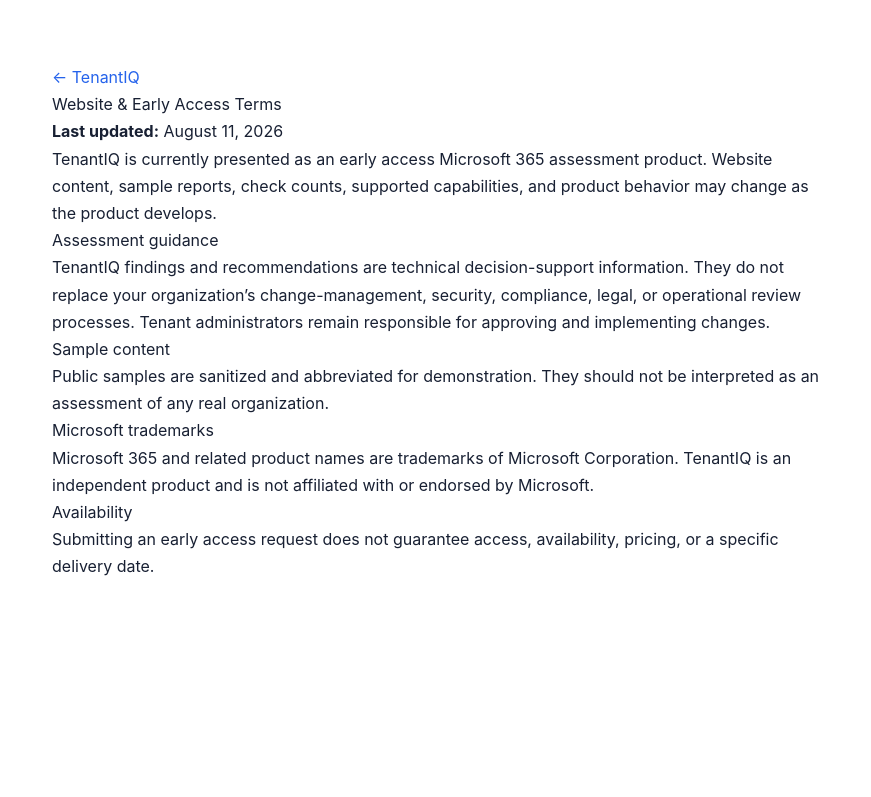
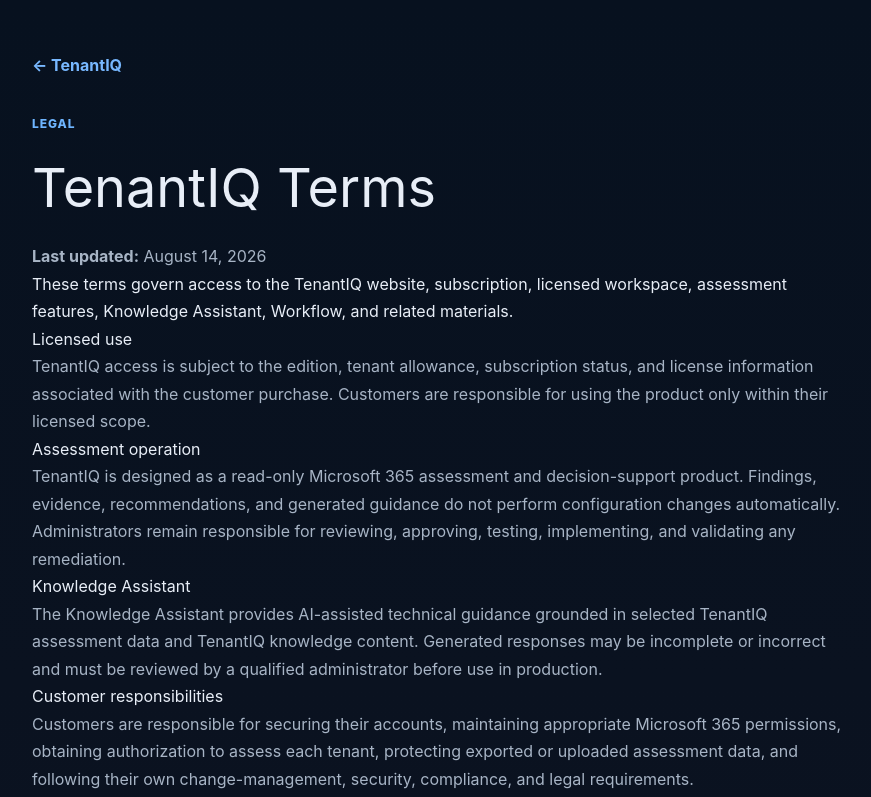
Before and after one commit to mbarsenas/TenantIQ-Web, a Next.js app: page /terms in a window 1280 px wide. Shown: the top 797 px of the page, without its empty margins (202-1073 px from the left). Built offline with nearby package versions, Linux system fonts and the light colour scheme.

Commit message:
Finish TenantIQ customer terms page

```diff
--- a/app/terms/page.jsx
+++ b/app/terms/page.jsx
@@ -1,18 +1,19 @@
-const text = { maxWidth: 820, margin: "0 auto", padding: "64px 24px 96px", fontFamily: "Inter, Arial, sans-serif", color: "#182033", lineHeight: 1.7 };
-export const metadata = { title: "Terms" };
-export default function TermsPage() {
-  return <main style={text}>
-    <a href="/" style={{ color: "#2563EB" }}>← TenantIQ</a>
-    <h1>Website & Early Access Terms</h1>
-    <p><strong>Last updated:</strong> August 11, 2026</p>
-    <p>TenantIQ is currently presented as an early access Microsoft 365 assessment product. Website content, sample reports, check counts, supported capabilities, and product behavior may change as the product develops.</p>
-    <h2>Assessment guidance</h2>
-    <p>TenantIQ findings and recommendations are technical decision-support information. They do not replace your organization’s change-management, security, compliance, legal, or operational review processes. Tenant administrators remain responsible for approving and implementing changes.</p>
-    <h2>Sample content</h2>
-    <p>Public samples are sanitized and abbreviated for demonstration. They should not be interpreted as an assessment of any real organization.</p>
-    <h2>Microsoft trademarks</h2>
-    <p>Microsoft 365 and related product names are trademarks of Microsoft Corporation. TenantIQ is an independent product and is not affiliated with or endorsed by Microsoft.</p>
-    <h2>Availability</h2>
-    <p>Submitting an early access request does not guarantee access, availability, pricing, or a specific delivery date.</p>
-  </main>;
-}
+export const metadata = { title: "Terms | TenantIQ" };
+const page={minHeight:"100vh",background:"linear-gradient(180deg,#07111f 0%,#0d1321 100%)",color:"#e8eef7",fontFamily:"Inter,Arial,sans-serif"};
+const wrap={maxWidth:860,margin:"0 auto",padding:"52px 24px 96px",lineHeight:1.72};
+const muted={color:"#a7b4c5"};
+export default function TermsPage(){return <main style={page}><article style={wrap}>
+<a href="/" style={{color:"#78b8ff",textDecoration:"none",fontWeight:700}}>← TenantIQ</a>
+<div style={{color:"#6eb5ff",fontSize:12,fontWeight:800,letterSpacing:".08em",textTransform:"uppercase",marginTop:34}}>Legal</div>
+<h1 style={{fontSize:"clamp(36px,6vw,54px)",margin:"8px 0 8px"}}>TenantIQ Terms</h1><p style={muted}><strong>Last updated:</strong> August 14, 2026</p>
+<p>These terms govern access to the TenantIQ website, subscription, licensed workspace, assessment features, Knowledge Assistant, Workflow, and related materials.</p>
+<h2>Licensed use</h2><p style={muted}>TenantIQ access is subject to the edition, tenant allowance, subscription status, and license information associated with the customer purchase. Customers are responsible for using the product only within their licensed scope.</p>
+<h2>Assessment operation</h2><p style={muted}>TenantIQ is designed as a read-only Microsoft 365 assessment and decision-support product. Findings, evidence, recommendations, and generated guidance do not perform configuration changes automatically. Administrators remain responsible for reviewing, approving, testing, implementing, and validating any remediation.</p>
+<h2>Knowledge Assistant</h2><p style={muted}>The Knowledge Assistant provides AI-assisted technical guidance grounded in selected TenantIQ assessment data and TenantIQ knowledge content. Generated responses may be incomplete or incorrect and must be reviewed by a qualified administrator before use in production.</p>
+<h2>Customer responsibilities</h2><p style={muted}>Customers are responsible for securing their accounts, maintaining appropriate Microsoft 365 permissions, obtaining authorization to assess each tenant, protecting exported or uploaded assessment data, and following their own change-management, security, compliance, and legal requirements.</p>
+<h2>Subscriptions and availability</h2><p style={muted}>Paid features require an active, fulfilled TenantIQ subscription. Product capabilities, supported checks, service providers, and pricing may change over time. TenantIQ may suspend access when a subscription is inactive, a license is invalid, or use creates a security or operational risk.</p>
+<h2>Sample and informational content</h2><p style={muted}>Public samples are provided for demonstration and may be sanitized or abbreviated. They should not be interpreted as an assessment of a real organization unless expressly identified as such.</p>
+<h2>Microsoft relationship</h2><p style={muted}>Microsoft 365 and related product names are trademarks of Microsoft Corporation. TenantIQ is an independent product and is not affiliated with or endorsed by Microsoft.</p>
+<h2>No substitute for professional review</h2><p style={muted}>TenantIQ provides technical decision-support information. It does not replace professional legal, compliance, audit, security, or business advice, and it does not guarantee that a tenant is secure or compliant.</p>
+<div style={{marginTop:38,paddingTop:18,borderTop:"1px solid rgba(86,160,255,.18)",display:"flex",gap:18,flexWrap:"wrap"}}><a href="/privacy" style={{color:"#78b8ff"}}>Privacy</a><a href="/security" style={{color:"#78b8ff"}}>Security</a><a href="/pricing" style={{color:"#78b8ff"}}>Pricing</a></div>
+</article></main>;}
```
